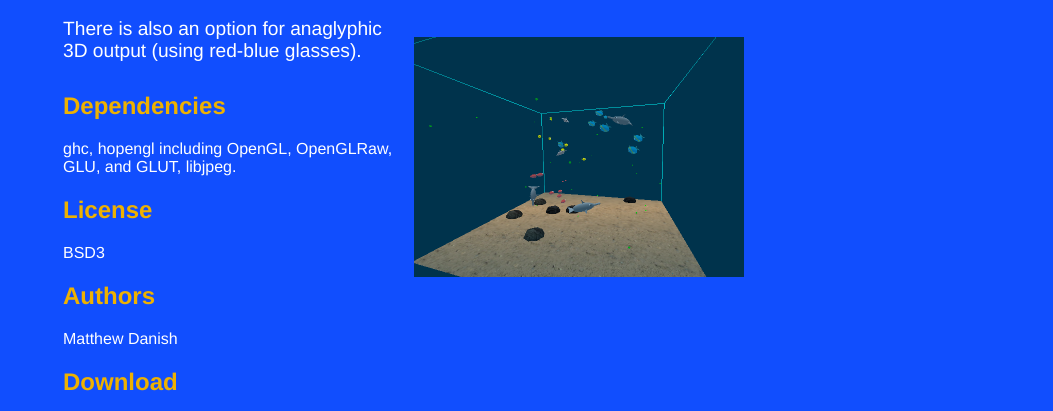
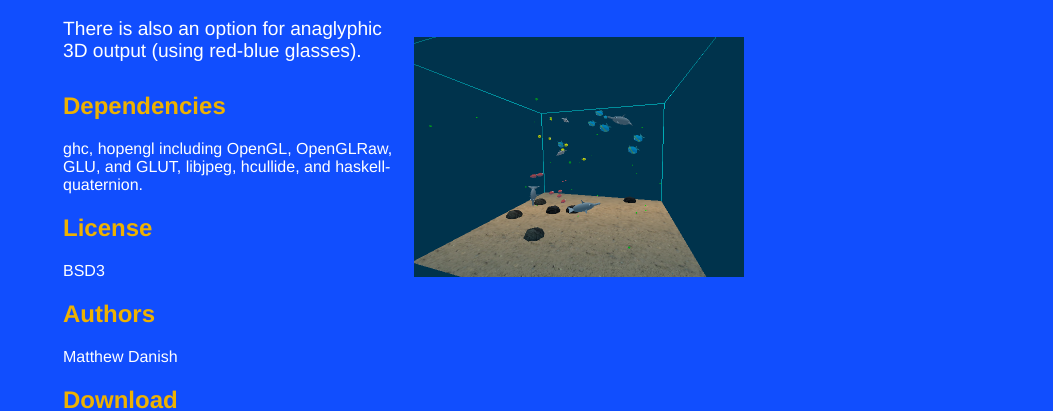
Before and after one commit to mrd/fishtank, a plain HTML site: page index.html in a window 1280 px wide. Shown: the part 401-812 px from the top of the page, without its empty margins (227-1280 px from the left). Drawn offline with Linux system fonts and the light colour scheme.

Commit message:
add dependencies

```diff
--- a/index.html
+++ b/index.html
@@ -90,7 +90,7 @@ a:hover {
       </div>
 
     <h2>Dependencies</h2>
-<p>ghc, hopengl including OpenGL, OpenGLRaw, GLU, and GLUT, libjpeg.</p>
+<p>ghc, hopengl including OpenGL, OpenGLRaw, GLU, and GLUT, libjpeg, hcullide, and haskell-quaternion.</p>
 <h2>License</h2>
 <p>BSD3</p>
 <h2>Authors</h2>
```
